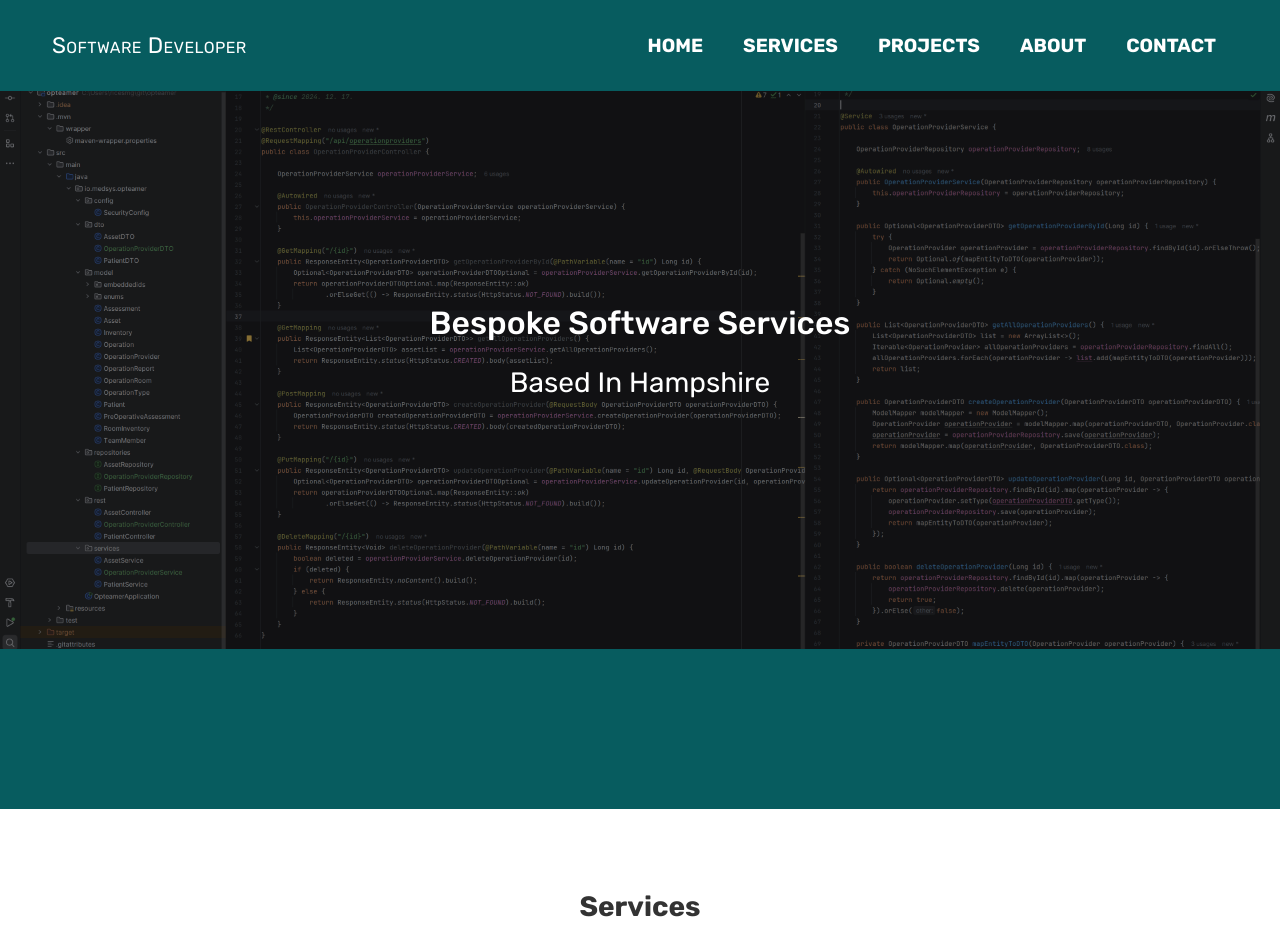
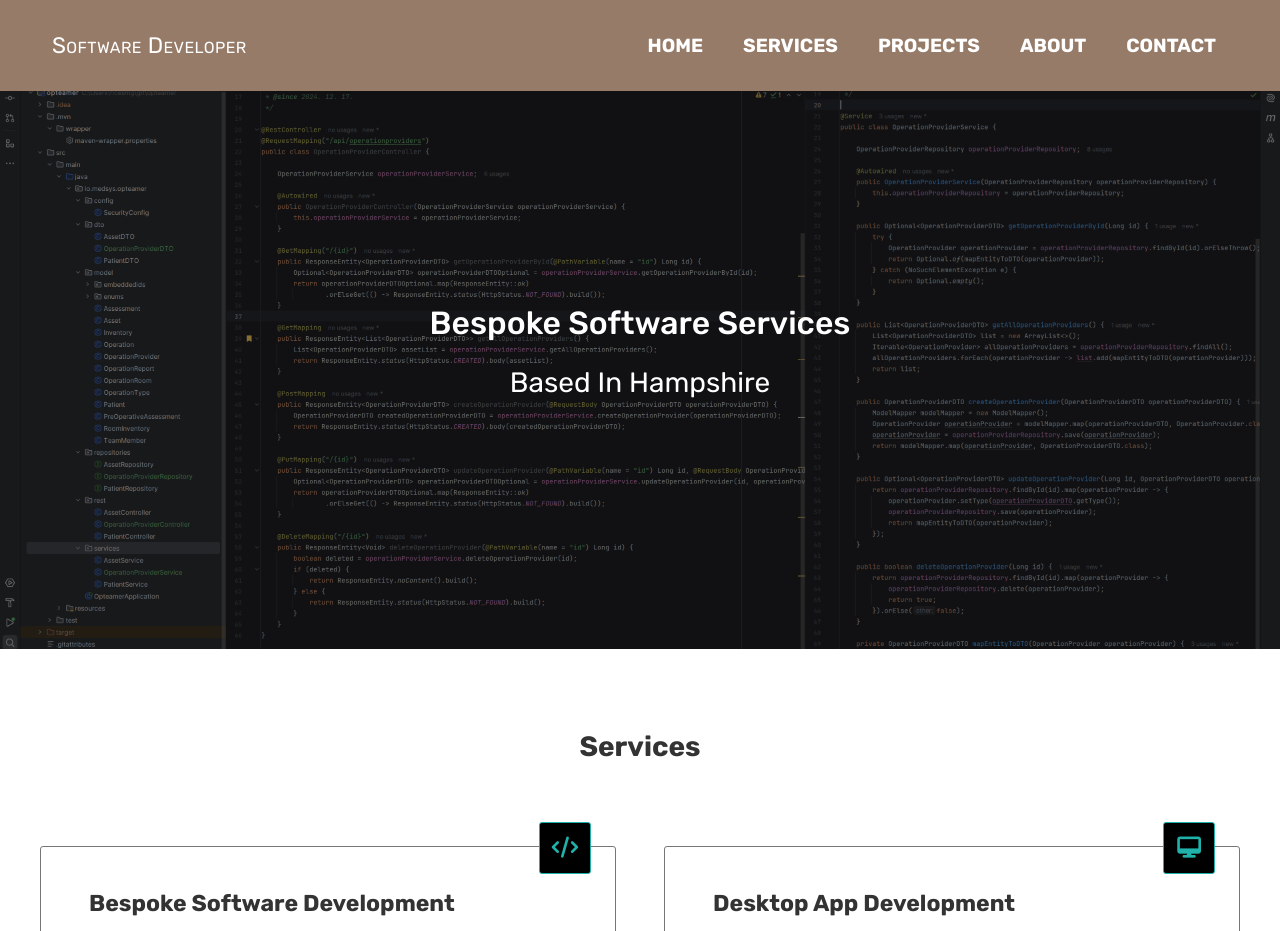
Before and after one commit to grs-se/B2-week-12, a plain HTML site: page challenge/index.html in a window 1280 px wide. Shown: the top 931 px of the page. Drawn offline with nearby package versions, Linux system fonts and the light colour scheme.

Commit message:
Change colours

```diff
--- a/challenge/assets/css/main.css
+++ b/challenge/assets/css/main.css
@@ -4,11 +4,11 @@
 /* rows */
 /* ========================================================================================================================================== */
 .row-1 {
-  background-color: #075c5f;
+  background-color: #967b69;
 }
 
 .row-2 {
-  background-color: #075c5f;
+  background-color: #967b69;
 }
 
 .row-3 {
@@ -16,7 +16,7 @@
 
 .row-4 {
   background-color: var(--color-green-grey-dark-1);
-  background-color: #075c5f;
+  background-color: #967b69;
 }
 
 .row-5 {
--- a/challenge/index.html
+++ b/challenge/index.html
@@ -57,11 +57,11 @@
   <!-- ==========================================================================================================================================-->
   <main class="main">
     <!-- ==========================================================================================================================================-->
-    <div class="wrapper row-2">
+    <!-- <div class="wrapper row-2">
       <section id="overview">
 
       </section>
-    </div>
+    </div> -->
     <!-- ==========================================================================================================================================-->
     <!-- ==========================================================================================================================================-->
     <div class="wrapper row-3">
```
